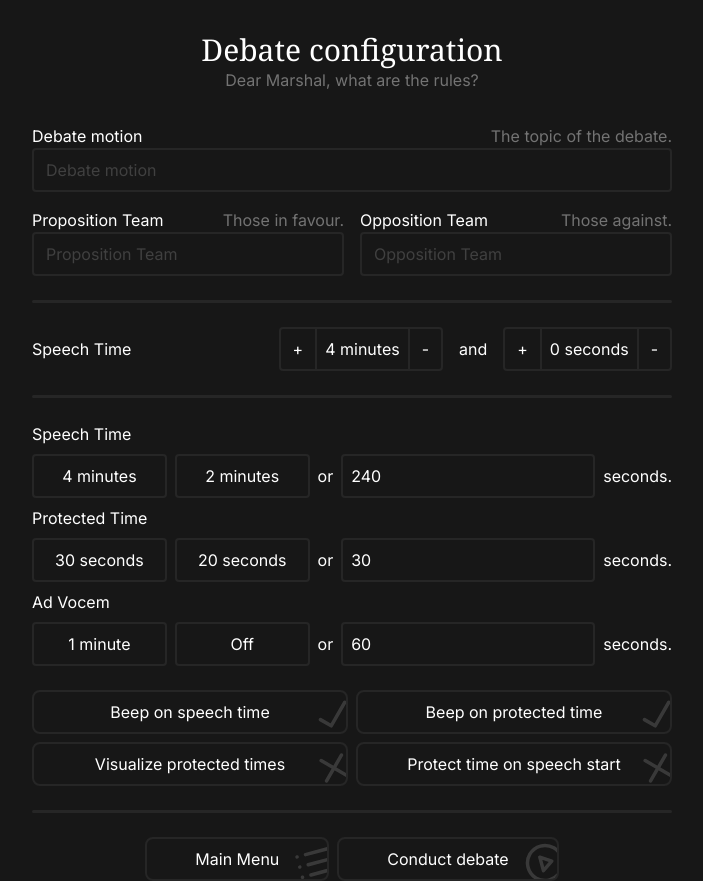
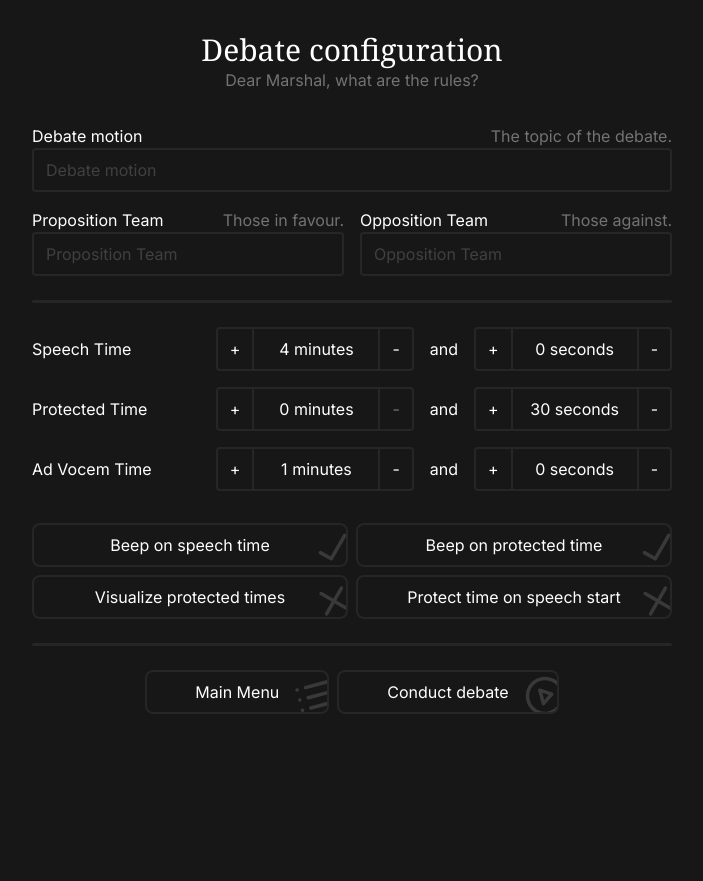
Before and after one commit to debatecore/debate-tools, a Next.js app: page /oxford-debate/setup in a window 1280 px wide. Shown: the whole page, without its empty margins (288-991 px from the left). After the commit the page ends 800 px from the top, so only its background shows below. Built offline with nearby package versions, Linux system fonts and the light colour scheme.

Commit message:
swap uglyconf time inputs for TimeInput & misc

```diff
--- a/src/app/oxford-debate/setup/page.tsx
+++ b/src/app/oxford-debate/setup/page.tsx
@@ -1,7 +1,6 @@
 "use client";
 import { DebateConfStringsPanel } from "@/components/DebateConfStringsPanel";
 import { DebateConfUglyPanel } from "@/components/DebateConfUglyPanel";
-import { LangSwitchComponent } from "@/components/LangSwitch";
 import { LinkButton } from "@/components/LinkButton";
 import { TimeInput } from "@/components/TimeInput";
 import { IconList } from "@/components/icons/List";
@@ -36,7 +35,31 @@ export default function OxfordDebateSetup() {
             }}
           />
         </div>
-        <hr className="border-b-2 rounded border-neutral-800 my-2" />
+        <div className="flex flex-row justify-between items-center">
+          <p>Protected Time</p>
+          <TimeInput
+            time={debateContext.conf.endProtectedTime}
+            setTime={(time: number) => {
+              debateContext.setConf({
+                ...debateContext.conf,
+                endProtectedTime: time,
+              });
+            }}
+          />
+        </div>
+        <div className="flex flex-row justify-between items-center">
+          <p>Ad Vocem Time</p>
+          <TimeInput
+            time={debateContext.conf.adVocemTime}
+            setTime={(time: number) => {
+              debateContext.setConf({
+                ...debateContext.conf,
+                adVocemTime: time,
+              });
+            }}
+          />
+        </div>
+        {/* <hr className="border-b-2 rounded border-neutral-800 my-2" /> */}
         <DebateConfUglyPanel />
         <hr className="border-b-2 rounded border-neutral-800 my-2" />
         <div className="flex flex-row flex-wrap justify-center gap-2">
--- a/src/components/DebateConfUglyPanel.tsx
+++ b/src/components/DebateConfUglyPanel.tsx
@@ -17,7 +17,7 @@ const DebateConfUglyPanel = () => {
   return (
     <div className="flex flex-col gap-2">
       {/* SPEECH TIME */}
-      <div className="flex justify-between">
+      {/* <div className="flex justify-between">
         <p>Speech Time</p>
       </div>
       <div className="flex flex-row gap-2 items-center">
@@ -57,9 +57,9 @@ const DebateConfUglyPanel = () => {
           }
         />
         <p>seconds.</p>
-      </div>
+      </div> */}
       {/* PROTECTED TIME */}
-      <div className="flex justify-between">
+      {/* <div className="flex justify-between">
         <p>Protected Time</p>
       </div>
       <div className="flex flex-row gap-2 items-center">
@@ -119,9 +119,9 @@ const DebateConfUglyPanel = () => {
           }
         />
         <p>seconds.</p>
-      </div>
+      </div> */}
       {/* AD VOCEM TIME */}
-      <div className="flex justify-between">
+      {/* <div className="flex justify-between">
         <p>Ad Vocem</p>
       </div>
       <div className="flex flex-row gap-2 items-center">
@@ -161,7 +161,7 @@ const DebateConfUglyPanel = () => {
           }
         />
         <p>seconds.</p>
-      </div>
+      </div> */}
       <div className="flex flex-row gap-2 mt-4">
         <GenericButton
           text="Beep on speech time"
--- a/src/components/TimeInput.tsx
+++ b/src/components/TimeInput.tsx
@@ -10,12 +10,13 @@ const TimeInput = (props: {
         <button className="px-3" onClick={() => props.setTime(props.time + 60)}>
           +
         </button>
-        <div className="border-x-2 border-neutral-800 p-2">
+        <div className="border-x-2 border-neutral-800 min-w-32 flex flex-row justify-center p-2">
           {Math.floor(props.time / 60)}
           {" minutes"}
         </div>
         <button
-          className="px-3"
+          className="px-3 disabled:text-neutral-500 disabled:cursor-not-allowed"
+          disabled={!(props.time - 60 >= 0)}
           onClick={() => {
             if (props.time - 60 >= 0) props.setTime(props.time - 60);
           }}
@@ -28,12 +29,13 @@ const TimeInput = (props: {
         <button className="px-3" onClick={() => props.setTime(props.time + 15)}>
           +
         </button>
-        <div className="border-x-2 border-neutral-800 p-2">
+        <div className="border-x-2 border-neutral-800 min-w-32 flex flex-row justify-center p-2">
           {props.time % 60}
           {" seconds"}
         </div>
         <button
-          className="px-3"
+          className="px-3 disabled:text-neutral-500 disabled:cursor-not-allowed"
+          disabled={!(props.time - 15 >= 0)}
           onClick={() => {
             if (props.time - 15 >= 0) props.setTime(props.time - 15);
           }}
```
